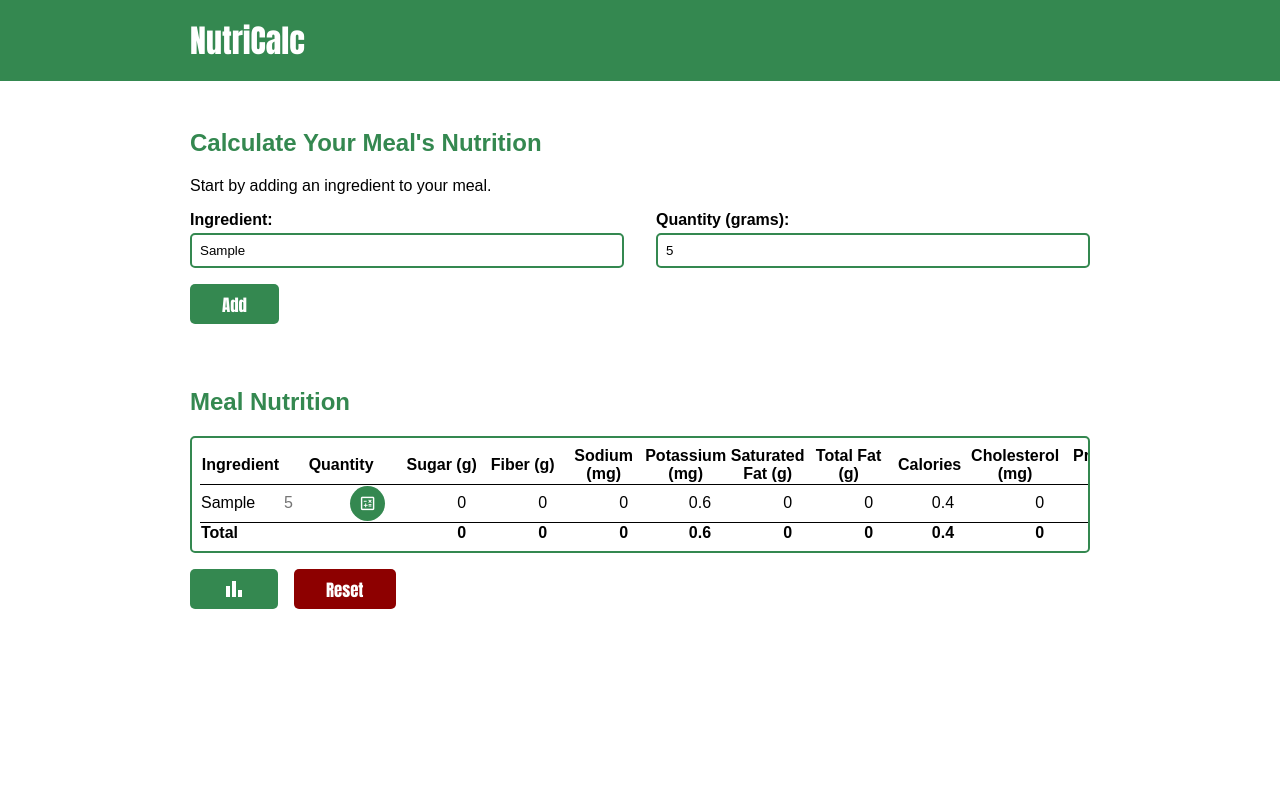
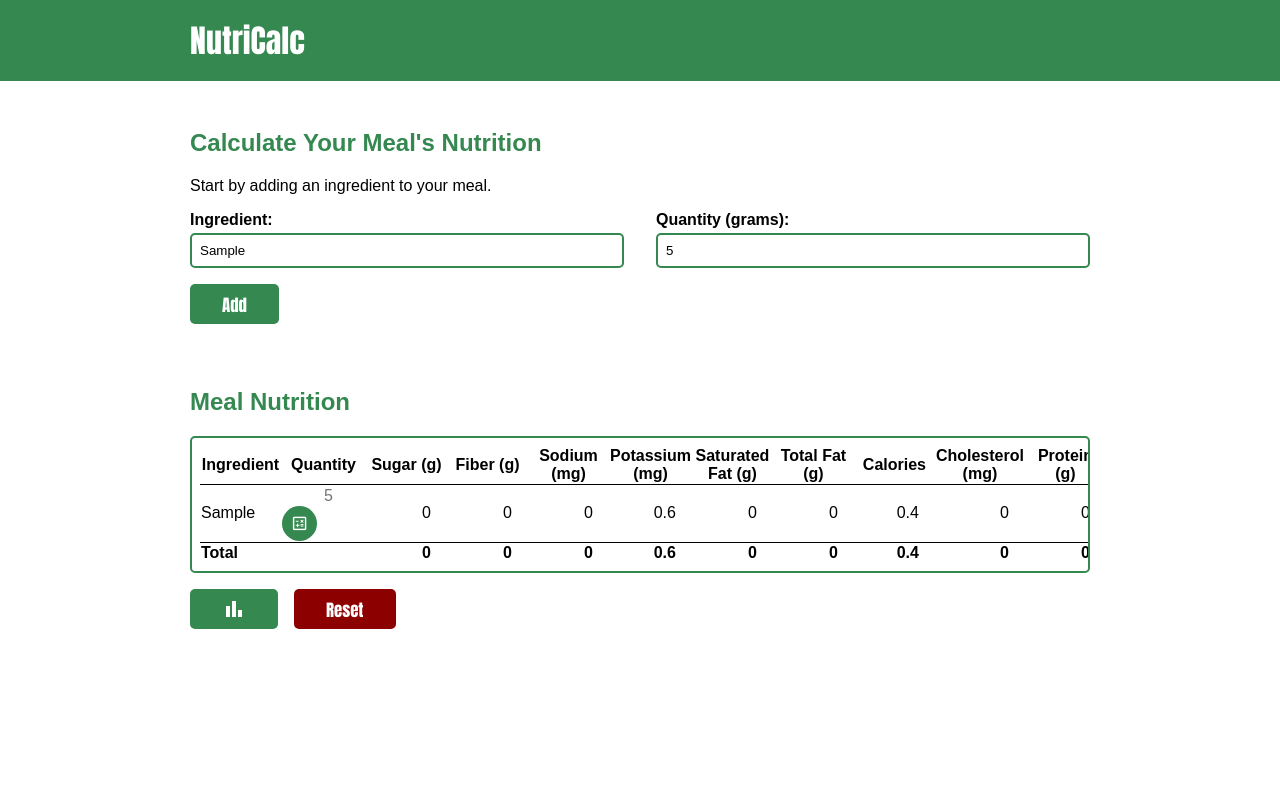
Before and after one commit to rmoss08/nutrition-calculator, a React (Create React App) app: page / in a window 1280 px wide. Both pictures are taken after typing "Sample", "5" into the empty fields and a click on the button "Add". Shown: the top 800 px of the page. Built offline with nearby package versions, Linux system fonts and the light colour scheme.

Commit message:
feat: QuantityInput now removes ingredients when quantity is 0
This commit makes a couple other related changes. First, it  adjusts Table so the Rows will update everytime there is an ingredient change, regardless of how many ingredients there are. Second, it removes RemoveIngredientButton from Row.

```diff
--- a/src/components/Table/QuantityInput.js
+++ b/src/components/Table/QuantityInput.js
@@ -10,8 +10,18 @@ const QuantityInput = (props) => {
   const submitHandler = (event) => {
     event.preventDefault();
 
-    const newQuantity = document.getElementById(`table-quantity-input-${ingredient.id}`).value;
-    const newWeightedNutrition = calculateWeightedNutrition(ingredient, newQuantity);
+    const newQuantity = document.getElementById(
+      `table-quantity-input-${ingredient.id}`
+    ).value;
+
+    console.log(typeof newQuantity);
+    if (newQuantity === '0') {
+      return dispatch(mealActions.remove(ingredient.id));
+    } else {
+      const newWeightedNutrition = calculateWeightedNutrition(
+        ingredient,
+        newQuantity
+      );
 
       return dispatch(
         mealActions.updateIngredientQuantity({
@@ -20,6 +30,7 @@ const QuantityInput = (props) => {
           newWeightedNutrition,
         })
       );
+    }
   };
 
   return (
@@ -30,7 +41,7 @@ const QuantityInput = (props) => {
         type="number"
         placeholder={props.placeholder}
       ></input>
-      <button className='table-button'>
+      <button className="table-button">
         <span className="material-symbols-outlined">calculate</span>
       </button>
     </form>
--- a/src/components/Table/QuantityInput.module.css
+++ b/src/components/Table/QuantityInput.module.css
@@ -1,8 +1,3 @@
-.quantity-form {
-    display: flex;
-    align-items: center;
-}
-
 .quantity-form__input,
 .quantity-form .table-button {
     display: inline;
@@ -10,6 +5,7 @@
 
 .quantity-form__input {
     border: none;
+    text-align: right;
     width: 4rem;
 }
 
--- a/src/components/Table/Row.js
+++ b/src/components/Table/Row.js
@@ -11,7 +11,9 @@ const Row = (props) => {
         {tdData.name}
       </td>,
       <td key={`action-${tdData.id}`}>
-        <QuantityInput ingredient={tdData} placeholder={tdData.userQuantity_g} />
+        <div className='flex-center-all'>
+          <QuantityInput ingredient={tdData} placeholder={tdData.userQuantity_g} />
+        </div>
       </td>,
     ];
 
@@ -24,12 +26,6 @@ const Row = (props) => {
       );
     }
 
-    elements.push(
-      <td key={`remove-${tdData.id}`} className={styles['row__remove-button']}>
-        <RemoveIngredientButton ingredientId={tdData.id} />
-      </td>
-    );
-
     return elements;
   };
 
--- a/src/components/Table/Table.js
+++ b/src/components/Table/Table.js
@@ -23,18 +23,18 @@ const Table = () => {
   const ingredients = useSelector((state) => state.meal.ingredients);
 
   const thElements = TABLE_COLUMN_NAMES.map((description) => (
-    <th key={description} className={styles['table__th']}>{description}</th>
+    <th key={description} className={styles['table__th']}>
+      {description}
+    </th>
   ));
 
   let tbodyElements = [];
   tbodyElements = useMemo(() => {
-    if (ingredients.length > 0) {
-      let elements = ingredients.map((ingredient) => (
-        <Row key={ingredient.id} rowData={ingredient} />
-      ));
-      elements.push(<Total key="total" totalData={ingredients} />);
-      return elements;
-    }
+    let elements = ingredients.map((ingredient) => (
+      <Row key={ingredient.id} rowData={ingredient} />
+    ));
+    elements.push(<Total key="total" totalData={ingredients} />);
+    return elements;
   }, [ingredients]);
 
   return (
```
Lines whose indentation alone changed are shown as unchanged.
